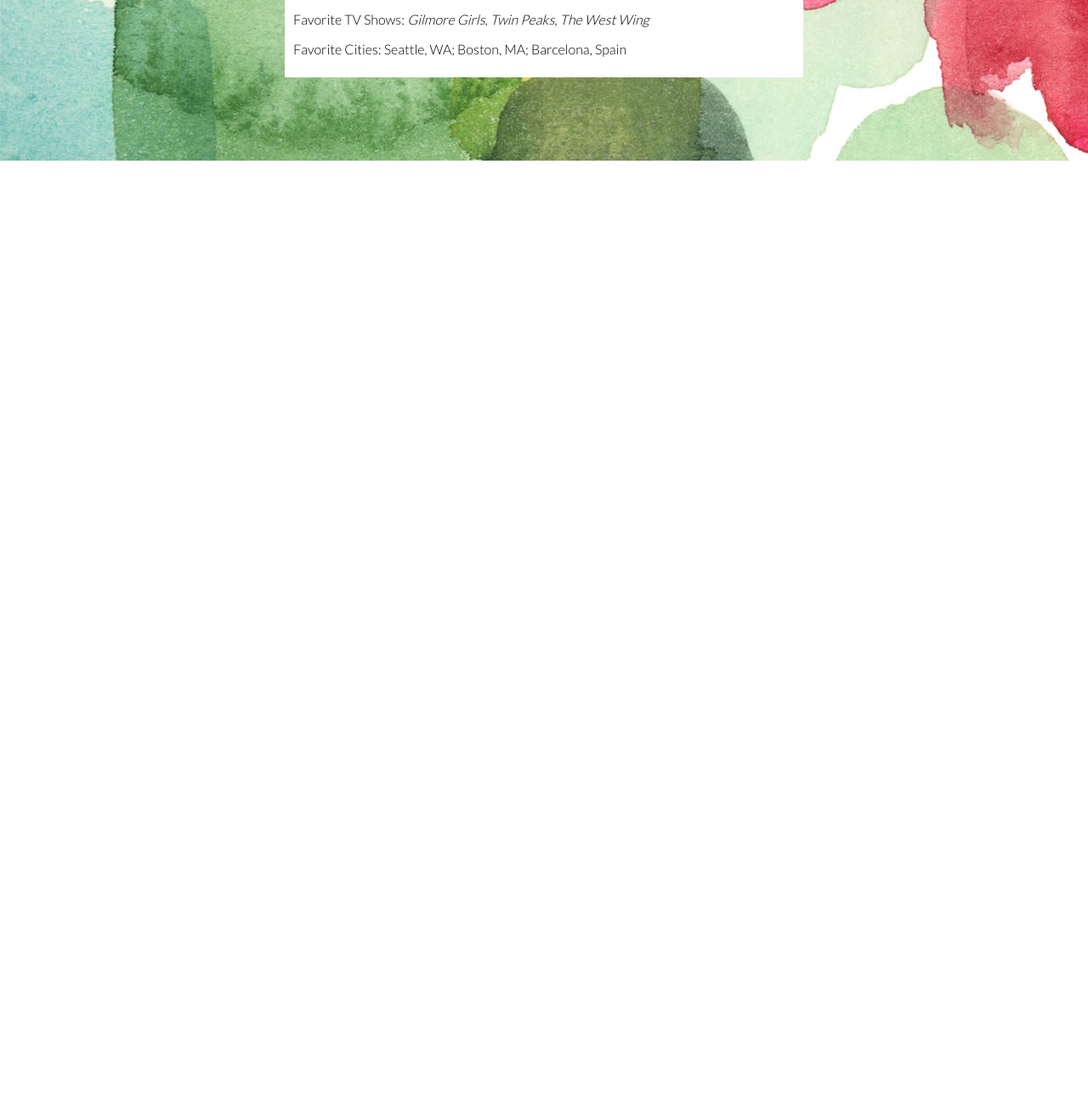
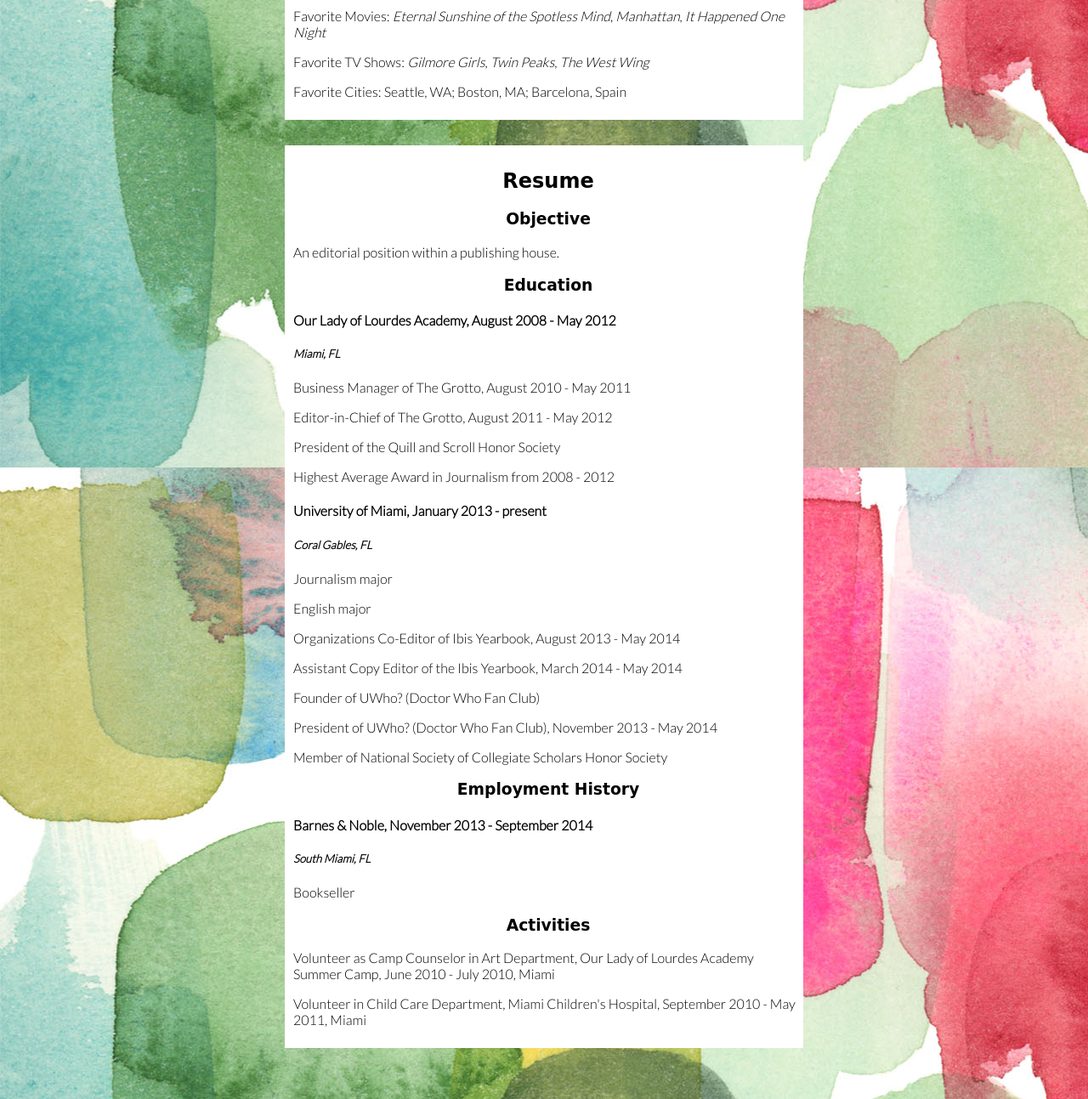
Before and after one commit to dianarodon/dianarodon.github.io, a plain HTML site: page aboutme.html in a window 1280 px wide. Shown: the part 611-1904 px from the top of the page at 85% size. Before the commit the page ends 800 px from the top, so only its background shows below. Drawn offline with Linux system fonts and the light colour scheme; a web font is replaced by a local one.

Commit message:
Update aboutme.html

```diff
--- a/aboutme.html
+++ b/aboutme.html
@@ -24,7 +24,12 @@
         </ul>
       </nav>
       <main>
+        <ul id="nav2">
+          <li><a href="#AboutMe">About Me </a></li>
+          <li><a href="#Resume">Resume</a></li>
+        </ul>
       <div class="boxed">
+        <section id="AboutMe">
         <h2>About Me </h2>
         <img src="FullSizeRender.jpg" class="small" alt="Rocky" />
           <p> My name is Diana Rodon. I am an undergraduate student at the University of Miami studying Journalism and English Literature. Beginning in January 2015 I will be studying abroad at the University of Kent. My intentions to study in England reflect much about my personality. I am a lover of books and storytelling and the United Kingdom has such a rich history in Literature. While there I intend to travel as much as possible as it is a passion of mine. I have only been in Europe once but have traveled to a majority of the states here in the U.S. </p>
@@ -34,6 +39,43 @@
           <p>Favorite Movies: <i>Eternal Sunshine of the Spotless Mind</i>, <i>Manhattan</i>, <i>It Happened One Night</i> </p>
           <p>Favorite TV Shows: <i>Gilmore Girls</i>, <i>Twin Peaks</i>, <i>The West Wing</i> </p>
           <p>Favorite Cities: Seattle, WA; Boston, MA; Barcelona, Spain</p>
+      </section>
+      </div>
+      <div class="boxed">
+        <section id="Resume">
+        <h2>Resume </h2>
+        <h3>Objective </h3>
+          <p>An editorial position within a publishing house. </p>
+          <h3>Education </h3>
+          <article>
+            <h4>Our Lady of Lourdes Academy, August 2008 - May 2012 </h4>
+              <h5><i>Miami, FL </i></h5>
+                <p>Business Manager of The Grotto, August 2010 - May 2011 </p>
+                <p>Editor-in-Chief of The Grotto, August 2011 - May 2012 </p>
+                <p>President of the Quill and Scroll Honor Society </p>
+                <p>Highest Average Award in Journalism from 2008 - 2012 </p>
+          </article>
+          <article>
+            <h4>University of Miami, January 2013 - present </h4>
+              <h5><i>Coral Gables, FL </i></h5>
+                <p>Journalism major </p>
+                <p>English major </p>
+                <p>Organizations Co-Editor of Ibis Yearbook, August 2013 - May 2014 </p>
+                <p>Assistant Copy Editor of the Ibis Yearbook, March 2014 - May 2014 </p>
+                <p>Founder of UWho? (Doctor Who Fan Club) </p>
+                <p>President of UWho? (Doctor Who Fan Club), November 2013 - May 2014 </p>
+                <p>Member of National Society of Collegiate Scholars Honor Society </p>
+        </article>
+        <h3>Employment History </h3>
+        <article>
+          <h4>Barnes &amp; Noble, November 2013 - September 2014 </h4>
+            <h5><i>South Miami, FL </i></h5>
+              <p>Bookseller </p>
+        </article>
+        <h3>Activities </h3>
+            <p>Volunteer as Camp Counselor in Art Department, Our Lady of Lourdes Academy Summer Camp, June 2010 - July 2010, Miami </p>
+            <p>Volunteer in Child Care Department, Miami Children's Hospital, September 2010 - May 2011, Miami </p>
+        </section>
       </div>
     </main>
   </body>
```
